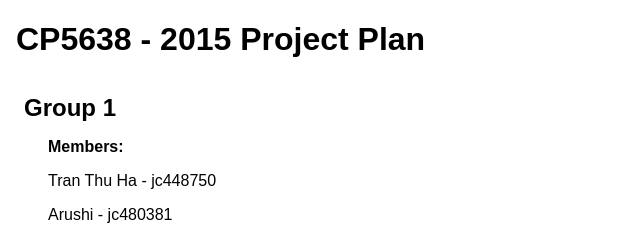
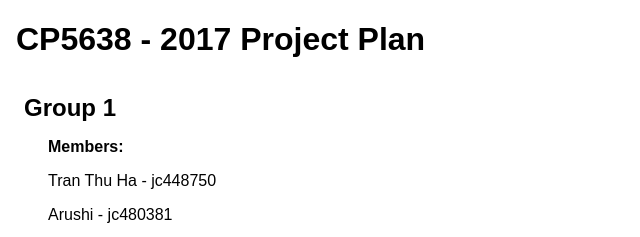
Before and after one commit to hatt1505/TownsvilleMusicWeb, a plain HTML site: page plan.html in a window 1280 px wide. Shown: the top 237 px of the page, 0-640 px from the left. Drawn offline with Linux system fonts and the light colour scheme.

Commit message:
edit year of the plan

```diff
--- a/plan.html
+++ b/plan.html
@@ -11,7 +11,7 @@
 </head>
 
 <body>
-<h1>CP5638 - 2015 Project Plan</h1>
+<h1>CP5638 - 2017 Project Plan</h1>
 <h2>Group 1</h2>
 <p><strong>Members:</strong> </p>
 <p>Tran Thu Ha - jc448750</p>
```
